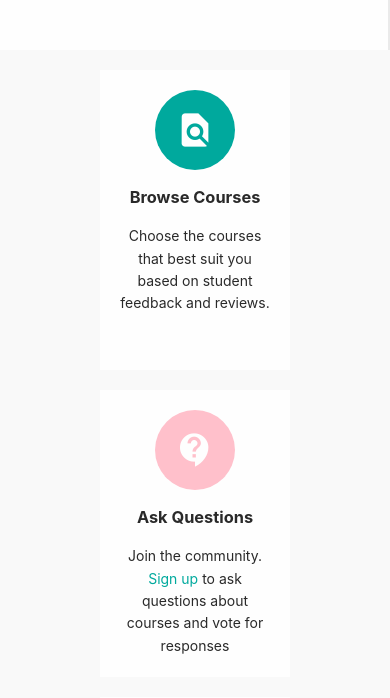
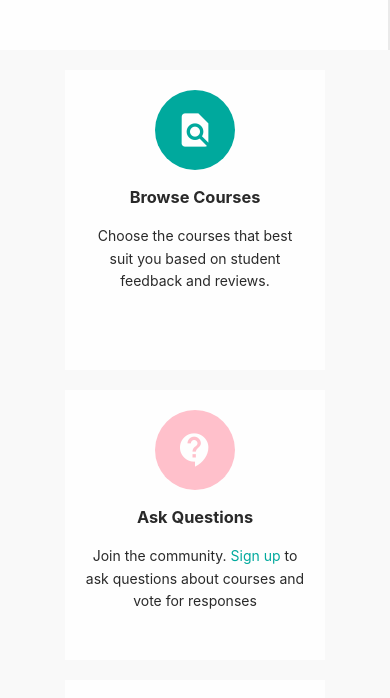
Before and after one commit to SmartCourse/app, a Vue app in the folder frontend/: page / in a window 390 px wide. Shown: the part 795-1493 px from the top of the page. Built offline with nearby package versions, Linux system fonts and the light colour scheme; no server answers.

Commit message:
width fiddling

```diff
--- a/frontend/src/views/Home.vue
+++ b/frontend/src/views/Home.vue
@@ -87,7 +87,7 @@ export default {
   text-align: center;
   padding: 10px 20px;
   background-color: var(--white);
-  min-height:200px;
+  min-height:250px;
 }
 
 .why-card p {
@@ -129,14 +129,20 @@ a {
     color:var(--theme)
 }
 
-@media screen and (min-width: 1200px) {
+@media screen and (min-width: 1100px) {
    .why-card {
      width: 270px;
    }
 }
 
+@media screen and (max-width: 1100px) {
+   .why-card {
+     width: 200px;
+   }
+}
+
 /* tablet and below */
-@media screen and (max-width: 700px) {
+@media screen and (max-width: 820px) {
   .home {
    font-size: var(--font-large-mobile);
   }
@@ -157,7 +163,6 @@ a {
     grid-template-columns: none;
     grid-auto-flow: row;
   }
-
   .why-card {
     width: 300px;
   }
@@ -165,7 +170,7 @@ a {
 
 @media screen and (max-width: 500px) {
   .why-card {
-    width: 150px;
+    width: 220px;
   }
 }
 
```
